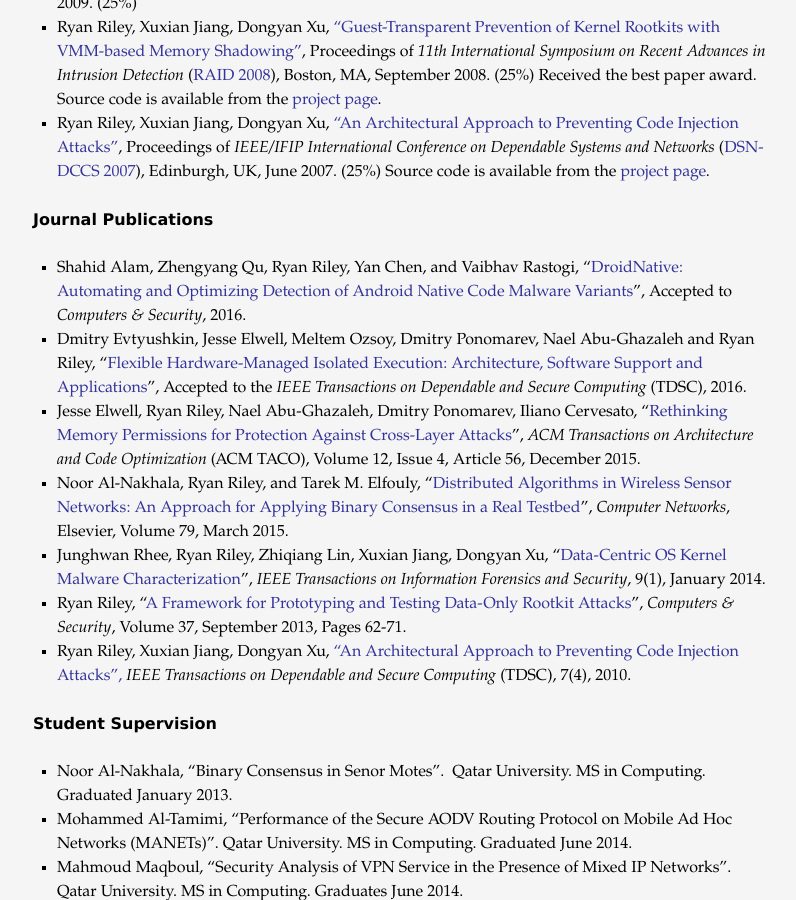
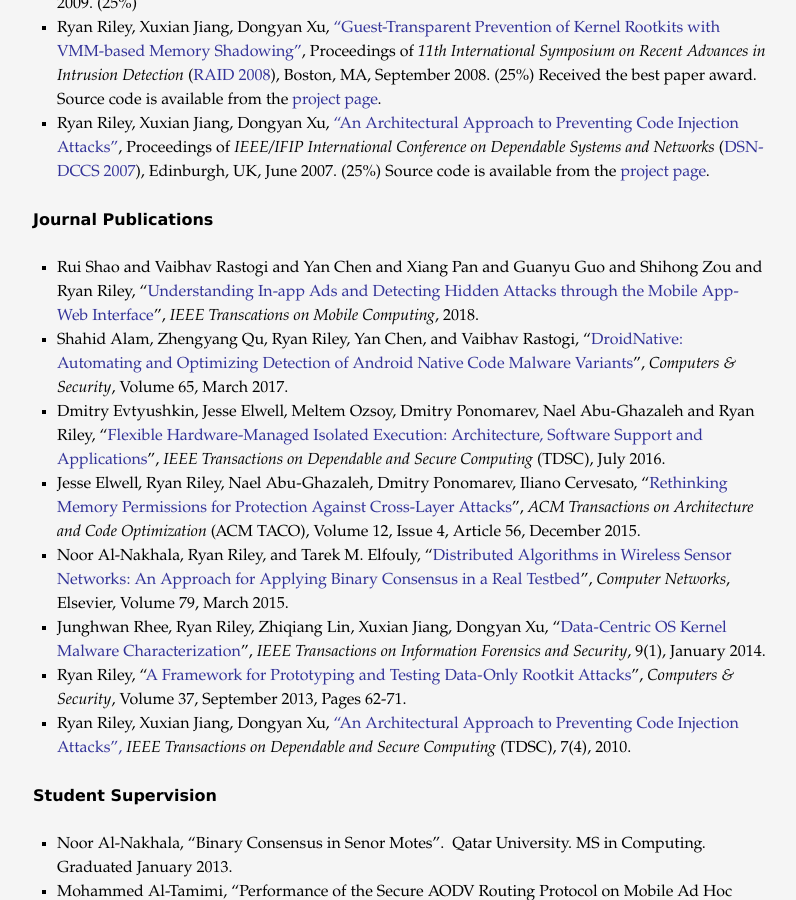
Before and after one commit to rriley/website, a Jekyll site: the page built from research/index.md, in a window 1280 px wide and 900 px high, scrolled down 1471 px. Shown: the whole window, without its empty margins (239-1035 px from the left). Built offline with Jekyll 4.4.1, drawn with Linux system fonts in a browser that asks for light colours.

Commit message:
Updating journal publication list

```diff
--- a/research/index.md
+++ b/research/index.md
@@ -27,8 +27,9 @@
   * Ryan Riley, Xuxian Jiang, Dongyan Xu, [ "An Architectural Approach to Preventing Code Injection Attacks"](https://vsecurity.info/pubs/dsn07-codeinj.pdf), Proceedings of *IEEE/IFIP International Conference on Dependable Systems and Networks* ([DSN-DCCS 2007](http://www.dsn.org/)), Edinburgh, UK, June 2007. (25%) Source code is available from the [project page](http://friends.cs.purdue.edu/dokuwiki/doku.php?id=code_injection).
 
 ## Journal Publications
-  * Shahid Alam, Zhengyang Qu, Ryan Riley, Yan Chen, and Vaibhav Rastogi, "[DroidNative: Automating and Optimizing Detection of Android Native Code Malware Variants](/pubs/droidnative-cs.pdf)", Accepted to *Computers & Security*, 2016.
-  * Dmitry Evtyushkin, Jesse Elwell, Meltem Ozsoy, Dmitry Ponomarev, Nael Abu-Ghazaleh and Ryan Riley, "[Flexible Hardware-Managed Isolated Execution: Architecture, Software Support and Applications](/pubs/tdsc16.pdf)", Accepted to the *IEEE Transactions on Dependable and Secure Computing* (TDSC), 2016.
+  * Rui Shao and Vaibhav Rastogi and Yan Chen and Xiang Pan and Guanyu Guo and Shihong Zou and Ryan Riley, "[Understanding In-app Ads and Detecting Hidden Attacks through the Mobile App-Web Interface](/pubs/tmc18.pdf)", *IEEE Transcations on Mobile Computing*, 2018.
+  * Shahid Alam, Zhengyang Qu, Ryan Riley, Yan Chen, and Vaibhav Rastogi, "[DroidNative: Automating and Optimizing Detection of Android Native Code Malware Variants](/pubs/droidnative-cs.pdf)", *Computers & Security*, Volume 65, March 2017.
+  * Dmitry Evtyushkin, Jesse Elwell, Meltem Ozsoy, Dmitry Ponomarev, Nael Abu-Ghazaleh and Ryan Riley, "[Flexible Hardware-Managed Isolated Execution: Architecture, Software Support and Applications](/pubs/tdsc16.pdf)", *IEEE Transactions on Dependable and Secure Computing* (TDSC), July 2016.
   * Jesse Elwell, Ryan Riley, Nael Abu-Ghazaleh, Dmitry Ponomarev, Iliano Cervesato, "[Rethinking Memory Permissions for Protection Against Cross-Layer Attacks](/pubs/taco16.pdf)", *ACM Transactions on Architecture and Code Optimization* (ACM TACO), Volume 12, Issue 4, Article 56, December 2015.
   * Noor Al-Nakhala, Ryan Riley, and Tarek M. Elfouly, "[Distributed Algorithms in Wireless Sensor Networks: An Approach for Applying Binary Consensus in a Real Testbed](/pubs/consensus-journal.pdf)", *Computer Networks*, Elsevier, Volume 79, March 2015.
   * Junghwan Rhee, Ryan Riley, Zhiqiang Lin, Xuxian Jiang, Dongyan Xu, "[Data-Centric OS Kernel Malware Characterization](/pubs/TIFS_datagene.pdf)", *IEEE Transactions on Information Forensics and Security*, 9(1), January 2014.
```
Also changed, not shown: 1 other file.
